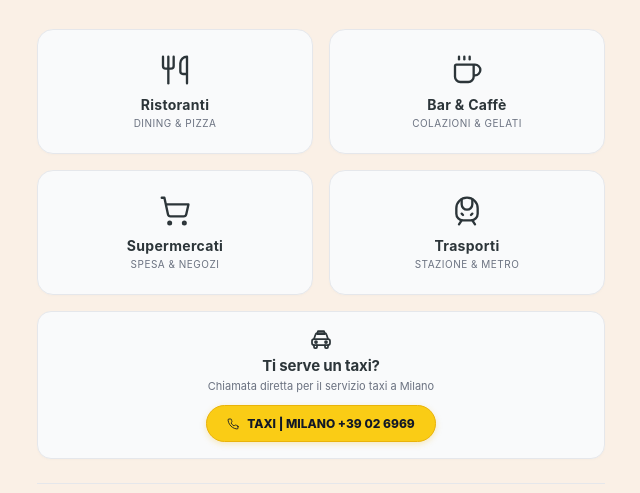
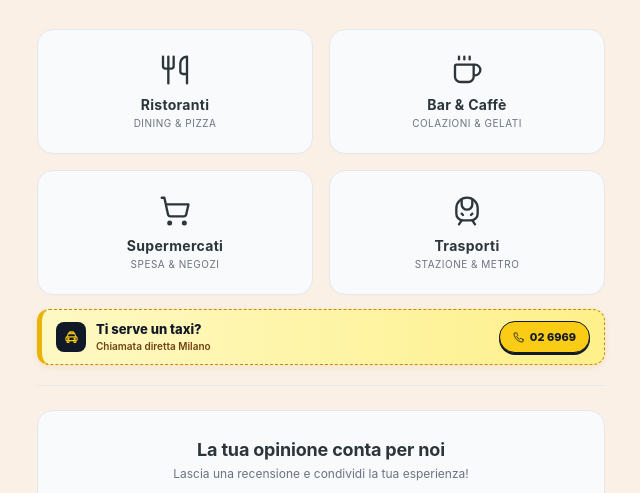
Before and after one commit to anticacortemilanesee/Antica-Corte-Milanese-Guide, a plain HTML site: page index.html in a window 1280 px wide. Shown: the part 98-591 px from the top of the page, without its empty margins (319-959 px from the left). Drawn offline with Linux system fonts and the light colour scheme.

Commit message:
Update index.html

```diff
--- a/index.html
+++ b/index.html
@@ -488,67 +488,94 @@
     .section-divider {
       border: none;
       border-top: 1px solid var(--border);
-      margin: 24px 0 0 0;
-    }
-
-    /* BANNER TAXI COMPATTO (SOPRA LINEA DIVISORIA) */
+      margin: 20px 0 0 0;
+    }
+
+    /* BANNER TAXI DISTINTO & COMPATTO */
     .taxi-cta-section {
-      text-align: center;
-      padding: 16px 14px;
-      margin-top: 16px;
-      background: var(--surface);
-      border: 1px solid var(--border);
-      border-radius: 14px;
-      box-shadow: 0 1px 3px rgba(0,0,0,0.02);
-      backdrop-filter: blur(4px);
+      display: flex;
+      align-items: center;
+      justify-content: space-between;
+      gap: 10px;
+      padding: 11px 14px;
+      margin-top: 14px;
+      background: linear-gradient(90deg, #FEF9C3 0%, #FEF08A 100%);
+      border: 1.5px dashed #CA8A04;
+      border-left: 5px solid #EAB308;
+      border-radius: 12px;
+      box-shadow: 0 2px 6px rgba(202, 138, 4, 0.12);
+    }
+
+    .taxi-cta-info {
+      display: flex;
+      align-items: center;
+      gap: 10px;
+      min-width: 0;
     }
 
     .taxi-cta-icon {
-      font-size: 24px;
-      color: var(--primary);
+      width: 30px;
+      height: 30px;
+      border-radius: 8px;
+      background-color: #111827;
+      color: #FACC15;
+      font-size: 15px;
       display: inline-flex;
-      margin-bottom: 4px;
+      align-items: center;
+      justify-content: center;
+      flex-shrink: 0;
+    }
+
+    .taxi-cta-text {
+      text-align: left;
+      min-width: 0;
     }
 
     .taxi-cta-title {
-      margin: 0 0 4px 0;
-      font-size: 15px;
-      color: var(--primary);
-      font-weight: 700;
-      letter-spacing: -0.01em;
+      margin: 0;
+      font-size: 13px;
+      color: #111827;
+      font-weight: 800;
+      line-height: 1.2;
     }
 
     .taxi-cta-subtitle {
-      margin: 0 0 12px 0;
-      font-size: 11px;
-      color: var(--text-muted);
+      margin: 2px 0 0 0;
+      font-size: 10px;
+      color: #713F12;
+      font-weight: 600;
+      white-space: nowrap;
+      overflow: hidden;
+      text-overflow: ellipsis;
     }
 
     .taxi-call-btn {
       display: inline-flex;
       align-items: center;
       justify-content: center;
-      gap: 8px;
-      padding: 10px 20px;
-      border-radius: 50px;
+      gap: 6px;
+      padding: 8px 13px;
+      border-radius: 999px;
       text-decoration: none;
       font-weight: 800;
-      font-size: 12px;
+      font-size: 11px;
       background-color: #FACC15;
       color: #111827;
-      border: 1px solid #EAB308;
-      transition: all 0.2s ease;
-      box-shadow: 0 2px 6px rgba(234, 179, 8, 0.25);
+      border: 1.5px solid #111827;
+      transition: all 0.18s ease;
+      box-shadow: 0 2px 0 #111827;
+      white-space: nowrap;
+      flex-shrink: 0;
     }
 
     .taxi-call-btn:hover {
       background-color: #EAB308;
       transform: translateY(-1px);
-      box-shadow: 0 4px 12px rgba(234, 179, 8, 0.35);
     }
 
     .taxi-call-btn:active {
-      transform: scale(0.97);
+      transform: translateY(1px);
+      box-shadow: 0 1px 0 #111827;
     }
 
     /* SEZIONE RECENSIONI (IN FINE PAGINA) */
@@ -651,12 +678,19 @@
       letter-spacing: 0.5px;
     }
 
-    @media (max-width: 400px) {
+    @media (max-width: 420px) {
+      .taxi-cta-section {
+        flex-direction: column;
+        align-items: stretch;
+        gap: 10px;
+      }
+      .taxi-call-btn {
+        width: 100%;
+      }
       .review-cta-buttons {
         flex-direction: column;
       }
-      .review-btn,
-      .taxi-call-btn {
+      .review-btn {
         width: 100%;
       }
     }
@@ -826,7 +860,7 @@
           </div>
           <span class="place-badge">5 min in macchina</span>
         </div>
-        <div class="place-desc">€ • Cucina alla griglia e piatti della tradizione.</div>
+        <div class="place-desc">€€ • Cucina alla griglia e piatti della tradizione.</div>
         <div class="btn-group">
           <a class="btn btn-gmaps" href="https://maps.google.com/?q=Risto-Grill+Novate+Milanese" target="_blank"><svg class="icon"><use href="#i-pin"/></svg>Google Maps</a>
           <a class="btn btn-apple" href="https://maps.apple.com/?q=Risto-Grill+Novate+Milanese" target="_blank"><svg class="icon"><use href="#i-map"/></svg>Apple Maps</a>
@@ -1340,14 +1374,18 @@ Oppure:
   </div>
 
 
-  <!-- BANNER TAXI COMPATTO SOPRA LA LINEA DIVISORIA -->
+  <!-- BANNER TAXI DISTINTO & COMPATTO SOPRA LA LINEA DIVISORIA -->
   <section class="taxi-cta-section">
-    <span class="taxi-cta-icon"><svg class="icon"><use href="#i-taxi"/></svg></span>
-    <h2 class="taxi-cta-title">Ti serve un taxi?</h2>
-    <p class="taxi-cta-subtitle">Chiamata diretta per il servizio taxi a Milano</p>
+    <div class="taxi-cta-info">
+      <span class="taxi-cta-icon"><svg class="icon"><use href="#i-taxi"/></svg></span>
+      <div class="taxi-cta-text">
+        <h2 class="taxi-cta-title">Ti serve un taxi?</h2>
+        <p class="taxi-cta-subtitle">Chiamata diretta Milano</p>
+      </div>
+    </div>
     <a href="tel:+39026969" class="taxi-call-btn">
       <svg class="icon"><use href="#i-phone"/></svg>
-      TAXI | MILANO +39 02 6969
+      02 6969
     </a>
   </section>
 
```
